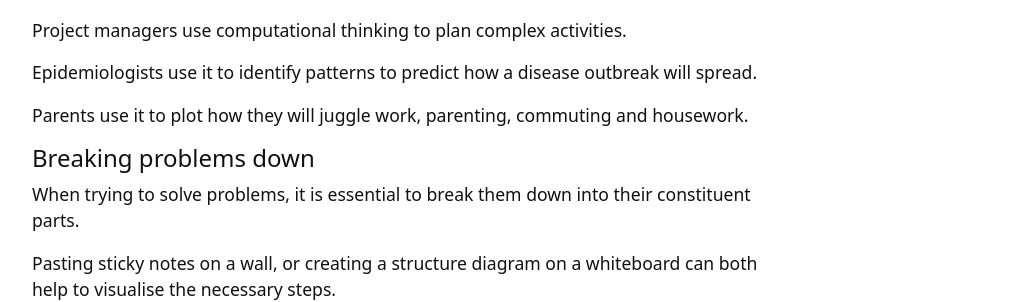
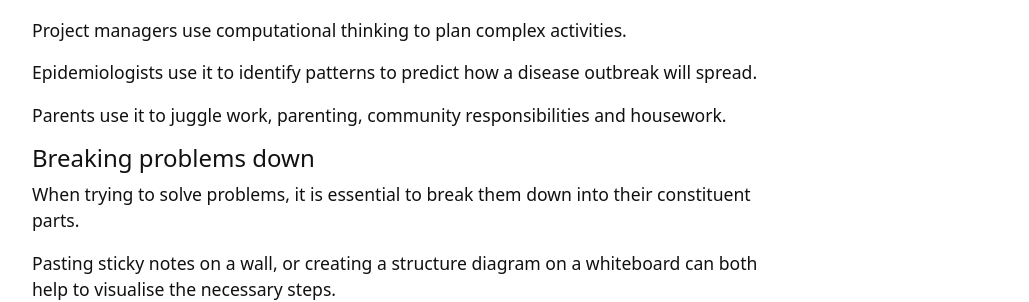
Before and after one commit to weaverbel/intro-computational-thinking, a Jekyll site: the page built from content/2-lesson.md, in a window 1280 px wide and 900 px high, scrolled down 948 px. Shown: the part 157-459 px from the top of the window, without its empty margins (245-1274 px from the left). Built offline with Jekyll 4.4.1, drawn with Linux system fonts in a browser that asks for light colours.

Commit message:
Update 2-lesson.md
change commuting

```diff
--- a/content/2-lesson.md
+++ b/content/2-lesson.md
@@ -28,7 +28,7 @@ Project managers use computational thinking to plan complex activities.
 
 Epidemiologists use it to identify patterns to predict how a disease outbreak will spread.
 
-Parents use it to plot how they will juggle work, parenting, commuting and housework.
+Parents use it to juggle work, parenting, community responsibilities and housework.
 
 #### Breaking problems down
 
```
